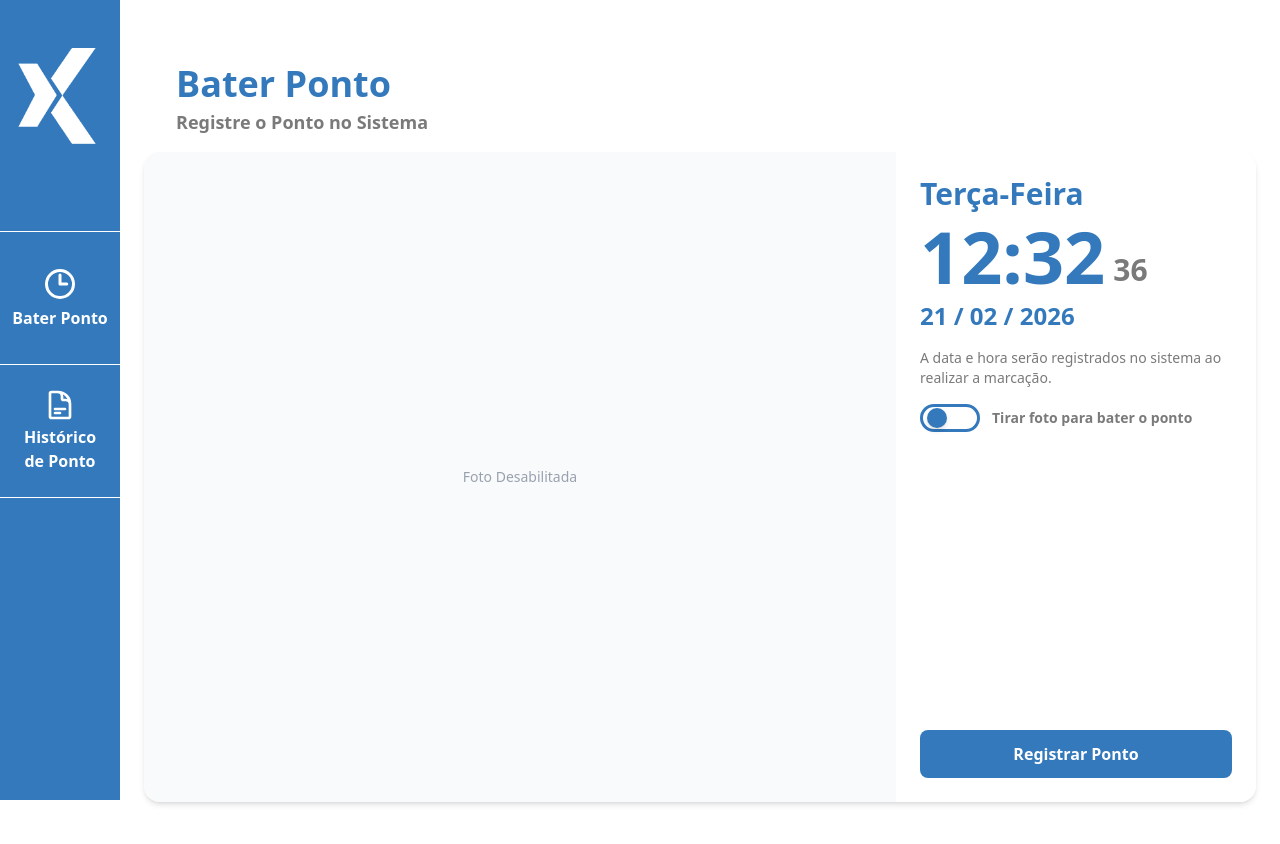
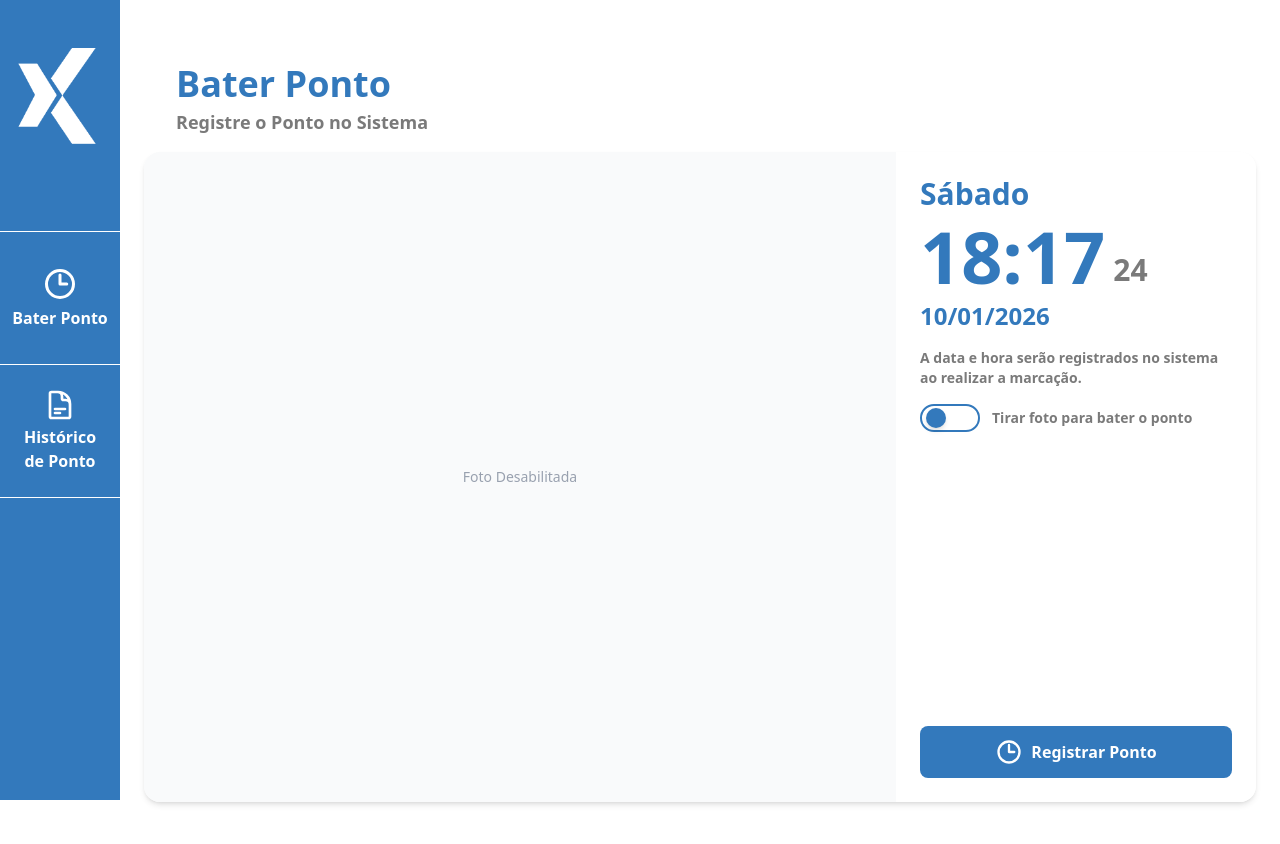
Before and after one commit to Leander-Antonio/Dixi-Prova-DEV-2026, a React (Vite) app: page / in a window 1280 px wide. Shown: the top 844 px of the page. Built offline with nearby package versions, Linux system fonts and the light colour scheme.

Commit message:
feat: implementa acesso à câmera para registro de ponto

```diff
--- a/src/components/BaterPonto.jsx
+++ b/src/components/BaterPonto.jsx
@@ -1,8 +1,73 @@
-import { MagnifyingGlassIcon } from "@heroicons/react/24/outline";
+import { ClockIcon, VideoCameraSlashIcon } from "@heroicons/react/24/outline";
 import { useEffect, useState } from "react";
 
 function BaterPonto() {
   const [ativo, setAtivo] = useState(false);
+  {
+    /* Acessar a Cam */
+  }
+  const [cameraAtiva, setCameraAtiva] = useState(false);
+  const [erroCamera, setErroCamera] = useState(false);
+  const [stream, setStream] = useState(null);
+
+  const ativarCamera = async () => {
+    try {
+      const mediaStream = await navigator.mediaDevices.getUserMedia({
+        video: { facingMode: "user" },
+      });
+
+      setStream(mediaStream);
+      setCameraAtiva(true);
+      setErroCamera(false);
+    } catch (error) {
+      console.error("Erro câmera:", error.name);
+      setErroCamera(true);
+      setCameraAtiva(false);
+    }
+  };
+
+  const desligarCamera = () => {
+    if (stream) {
+      stream.getTracks().forEach((track) => track.stop());
+    }
+    setStream(null);
+    setCameraAtiva(false);
+  };
+
+  useEffect(() => {
+    return () => {
+      if (stream) {
+        stream.getTracks().forEach((track) => track.stop());
+      }
+    };
+  }, [stream]);
+
+  {
+    /* Hora real */
+  }
+  const [agora, setAgora] = useState(new Date());
+  useEffect(() => {
+    const timer = setInterval(() => {
+      setAgora(new Date());
+    }, 1000);
+
+    return () => clearInterval(timer);
+  }, []);
+  const hora = agora.toLocaleTimeString("pt-BR", {
+    hour: "2-digit",
+    minute: "2-digit",
+  });
+
+  const segundos = agora.toLocaleTimeString("pt-BR", {
+    second: "2-digit",
+  });
+
+  const data = agora.toLocaleDateString("pt-BR");
+
+  const diaSemana = agora.toLocaleDateString("pt-BR", {
+    weekday: "long",
+  });
+
   return (
     <div className="min-h-screen flex justify-center font-sans">
       <div className="w-[1200px]">
@@ -15,30 +80,96 @@ function BaterPonto() {
 
         {/* Card */}
         <div className="h-[650px] bg-white rounded-2xl shadow-md flex overflow-hidden">
-          <div className="flex-1 flex items-center justify-center bg-gray-50">
-            <span className="text-gray-400 text-sm">Foto Desabilitada</span>
+          {/* Parte da camera*/}
+          <div className="flex-1 relative bg-gray-50 overflow-hidden flex items-center justify-center">
+            {cameraAtiva && stream && (
+              <video
+                autoPlay
+                playsInline
+                ref={(video) => {
+                  if (video && stream) {
+                    video.srcObject = stream;
+                  }
+                }}
+                className="w-full h-full object-cover"
+              />
+            )}
+
+            {cameraAtiva && (
+              <>
+                {/* Overlay escuro com recorte */}
+                <div className="absolute inset-0 bg-black/50 pointer-events-none" />
+
+                {/* Janela transparente */}
+                <div
+                  className="absolute pointer-events-none"
+                  style={{
+                    width: "380px",
+                    height: "440px",
+                    boxShadow: "0 0 0 9999px rgba(0,0,0,0.5)",
+                    borderRadius: "16px",
+                  }}
+                />
+
+                {/* Texto + Moldura */}
+                <div className="absolute inset-0 flex flex-col items-center justify-center pointer-events-none">
+                  <p className="text-white font-semibold mb-6 drop-shadow-lg text-2xl">
+                    Centralize o rosto na moldura para tirar a foto.
+                  </p>
+
+                  <div className="relative w-[380px] h-[440px]">
+                    <span className="absolute -top-1 -left-1 w-12 h-12 border-t-8 border-l-8 border-white rounded-tl-2xl" />
+                    <span className="absolute -top-1 -right-1 w-12 h-12 border-t-8 border-r-8 border-white rounded-tr-2xl" />
+                    <span className="absolute -bottom-1 -left-1 w-12 h-12 border-b-8 border-l-8 border-white rounded-bl-2xl" />
+                    <span className="absolute -bottom-1 -right-1 w-12 h-12 border-b-8 border-r-8 border-white rounded-br-2xl" />
+                  </div>
+                </div>
+              </>
+            )}
+
+            {!cameraAtiva && erroCamera && (
+              <div className="flex flex-col items-center justify-center text-center gap-4">
+                <VideoCameraSlashIcon className="w-20 h-20 text-gray-400" />
+
+                <p className="text-gray-500 text-sm max-w-xs font-semibold">
+                  Não foi possível acessar a webcam!
+                  <br />
+                  Altere as permissões do navegador para continuar.
+                </p>
+
+                <button
+                  onClick={ativarCamera}
+                  className="border border-[#3379BC] text-[#3379BC] px-5 py-2 rounded-full font-semibold hover:bg-[#3379BC] hover:text-white transition"
+                >
+                  Ative a Permissão
+                </button>
+              </div>
+            )}
+
+            {!cameraAtiva && !erroCamera && (
+              <span className="text-gray-400 text-sm">Foto Desabilitada</span>
+            )}
           </div>
-          {/* infos */}
+
+          {/* parte das infos */}
           <div className="w-[360px] bg-white p-6 flex flex-col justify-between ">
             <div>
-              <p className="text-[#3379BC] font-bold mb-2 text-3xl">
-                Terça-Feira
+              <p className="text-[#3379BC] font-bold mb-2 text-3xl capitalize">
+                {diaSemana}
               </p>
 
               <div className="flex items-end gap-2">
                 <span className="text-[#3379BC] text-7xl font-bold font-sans">
-                  12:32
+                  {hora}
                 </span>
                 <span className="text-[#7A7A7A] text-3xl mb-1 font-semibold">
-                  36
+                  {segundos}
                 </span>
               </div>
 
-              <p className="text-[#3379BC] mt-2 font-bold text-2xl">
-                21 / 02 / 2026
-              </p>
+              <p className="text-[#3379BC] mt-2 font-bold text-2xl">{data}</p>
 
-              <p className="text-[#7A7A7A] text-sm mt-4">
+              <p className="text-[#7A7A7A] text-sm mt-4 font-semibold">
                 A data e hora serão registrados no sistema ao realizar a
                 marcação.
               </p>
@@ -47,22 +178,32 @@ function BaterPonto() {
               <div className="flex items-center gap-3 mt-4">
                 <button
                   type="button"
-                  onClick={() => setAtivo((prev) => !prev)}
+                  onClick={() => {
+                    if (ativo) {
+                      // usuário quer DESLIGAR
+                      desligarCamera();
+                      setErroCamera(false);
+                      setAtivo(false);
+                    } else {
+                      // usuário quer LIGAR
+                      setAtivo(true);
+                      ativarCamera();
+                    }
+                  }}
                   className={`relative w-15 h-7 flex items-center rounded-full p-1 transition-colors ${
                     ativo
                       ? "bg-[#3379BC]"
-                      : "bg-white border-3 border-[#3379BC]"
+                      : "bg-white border-2 border-[#3379BC]"
                   }`}
                 >
                   <div
-                    className={`w-5 h-5 bg-[#3379BC] rounded-full shadow-md transform transition-transform ${
+                    className={`w-5 h-5 rounded-full shadow-md transform transition-transform ${
                       ativo
                         ? "bg-white translate-x-8"
                         : "bg-[#3379BC] translate-x-0"
                     }`}
                   />
                 </button>
-
                 <span className="text-[#7A7A7A] text-sm font-semibold">
                   Tirar foto para bater o ponto
                 </span>
@@ -70,6 +211,7 @@ function BaterPonto() {
             </div>
             {/* Botão */}
             <button className="bg-[#3379BC] text-white font-semibold py-3 rounded-lg hover:bg-[#40A5DD] transition flex items-center justify-center gap-2">
+              <ClockIcon className=" h-7 stroke-2 " />
               Registrar Ponto
             </button>
           </div>
```
